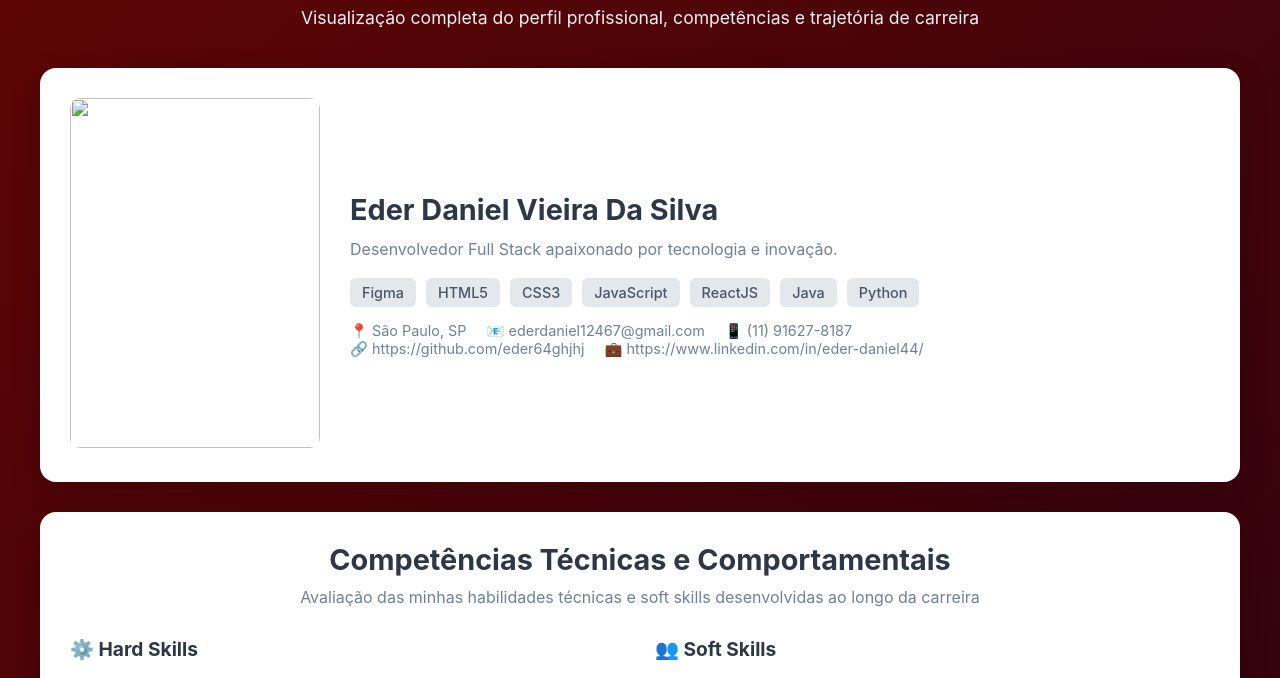
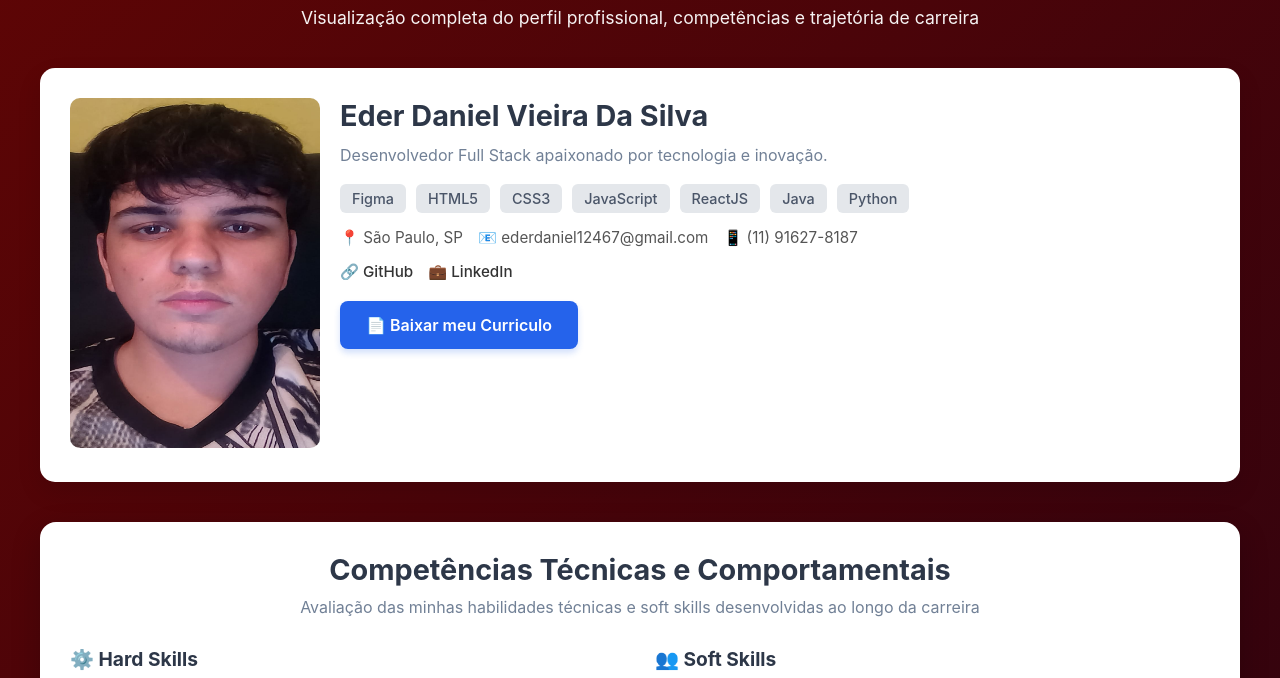
Before and after one commit to eder64ghjhj/Mapa-de-Carreira, a plain HTML site: page index.html in a window 1280 px wide. Shown: the part 72-750 px from the top of the page. Drawn offline with Linux system fonts and the light colour scheme.

Commit message:
Add files via upload

```diff
--- a/index.html
+++ b/index.html
@@ -14,10 +14,11 @@
         <div class="header">
             <h1>Mapa de Carreira em TI</h1>
             <p>Visualização completa do perfil profissional, competências e trajetória de carreira</p>
+
         </div>
 
         <div class="profile-card">
-            <div class="profile-avatar"><img src="img/foto.jpg" alt=""></div>
+            <div class="profile-avatar"><img src="img/ederr.jpg" alt=""></div>
             <div class="profile-info">
                 <h2>Eder Daniel Vieira Da Silva</h2>
                 <p>Desenvolvedor Full Stack apaixonado por tecnologia e inovação.</p>
@@ -35,10 +36,20 @@
                     <span>📧 ederdaniel12467@gmail.com</span>
                     <span>📱 (11) 91627-8187</span>
                 </div>
-                <div class="contact-info">
-                    <span>🔗 https://github.com/eder64ghjhj</span>
-                    <span>💼 https://www.linkedin.com/in/eder-daniel44/</span>
-                </div>
+              <div class="contact-info">
+    <a href="https://github.com/eder64ghjhj" target="_blank" class="social-link">
+        🔗 GitHub
+    </a>
+    <a href="https://www.linkedin.com/in/eder-daniel44/" target="_blank" class="social-link">
+        💼 LinkedIn
+    </a>
+</div>
+<!-- Botão do CV separado para destaque -->
+<div class="cv-section">
+    <a class="btn-cv" href="PROA -Curriculo-Eder.docx" target="_blank">
+        📄 Baixar meu Curriculo
+    </a>
+</div>
             </div>
         </div>
 
@@ -204,6 +215,7 @@
             <h2>Mapa de Carreira em TI</h2>
             <p>Jornada profissional desde o início até onde pretendo chegar</p>
 
+
             <div class="timeline">
                 <div class="career-item current">
                     <div class="career-header">
@@ -225,6 +237,8 @@
                             <span class="tag">CSS</span>
                             <span class="tag">JavaScript</span>
                             <span class="tag">Git</span>
+                            <span class="tag">APIs REST</span>
+                            <span class="tag">Banco de Dados (MySQL)</span>
                         </div>
                     </div>
                     <p class="career-salary"><strong>Faixa salarial:</strong> R$ 3.000 - R$ 4.500</p>
--- a/style.css
+++ b/style.css
@@ -345,3 +345,89 @@
          left: -42px;
      }
  }
+ /* Estilo geral do Card de Perfil para garantir o alinhamento */
+.profile-card {
+    background: #ffffff;
+    border-radius: 15px;
+    padding: 30px;
+    box-shadow: 0 10px 25px rgba(0,0,0,0.1);
+    display: flex;
+    flex-direction: column; /* Em telas menores fica coluna */
+    align-items: center;
+    gap: 20px;
+    margin-bottom: 40px;
+}
+
+@media (min-width: 768px) {
+    .profile-card {
+        flex-direction: row; /* Em telas maiores fica lado a lado */
+        align-items: flex-start;
+    }
+}
+
+.profile-info {
+    flex: 1;
+}
+
+/* Estilização das informações de contato (Container) */
+.contact-info {
+    display: flex;
+    flex-wrap: wrap;
+    gap: 15px;
+    margin-top: 15px;
+    margin-bottom: 15px;
+    font-size: 0.95rem;
+    color: #555;
+}
+
+.contact-info span, .contact-info a {
+    display: flex;
+    align-items: center;
+    gap: 5px;
+}
+
+/* Estilo para os links sociais (GitHub/LinkedIn) */
+.social-link {
+    text-decoration: none;
+    color: #333;
+    font-weight: 500;
+    transition: color 0.3s ease;
+}
+
+.social-link:hover {
+    color: #007bff; /* Cor azul ao passar o mouse */
+}
+
+/* --- AQUI ESTÁ A ESTILIZAÇÃO DO BOTÃO DE CV --- */
+.cv-section {
+    margin-top: 20px;
+    display: flex;
+    justify-content: flex-start; /* Alinha a esquerda */
+}
+
+.btn-cv {
+    display: inline-flex;
+    align-items: center;
+    justify-content: center;
+    gap: 8px;
+    background-color: #2563eb; /* Azul vibrante */
+    color: white;
+    text-decoration: none;
+    padding: 12px 24px;
+    border-radius: 8px;
+    font-weight: 600;
+    font-size: 1rem;
+    box-shadow: 0 4px 6px rgba(37, 99, 235, 0.2);
+    transition: all 0.3s ease;
+    border: 2px solid transparent;
+}
+
+.btn-cv:hover {
+    background-color: #1d4ed8; /* Azul mais escuro */
+    transform: translateY(-2px); /* Leve subida */
+    box-shadow: 0 6px 12px rgba(37, 99, 235, 0.3);
+}
+
+.btn-cv:active {
+    transform: translateY(0);
+}
```
Also changed, not shown: img/4d928cdf-e0c7-482f-8404-5436cea2dd2b.jpg (added), img/ederr.jpg (added).
